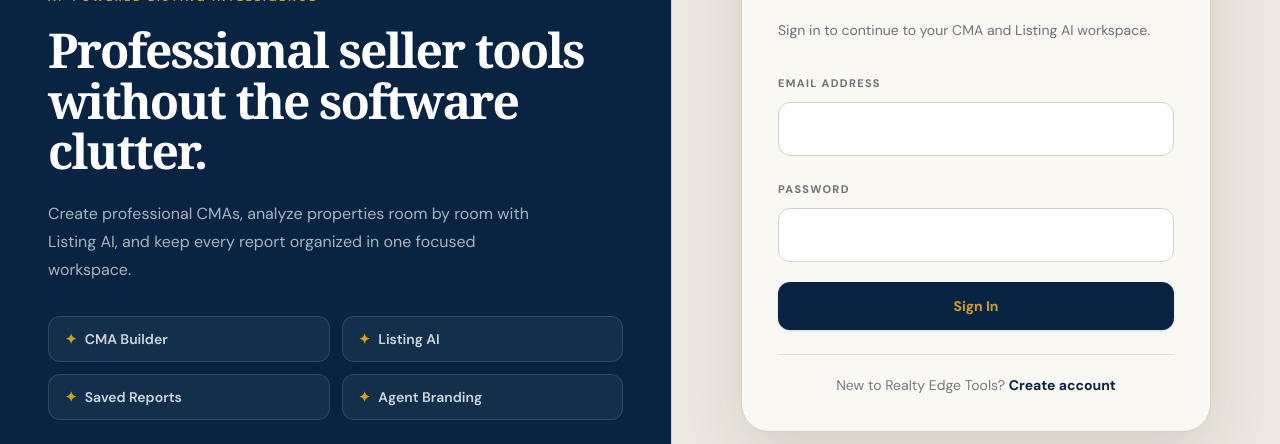
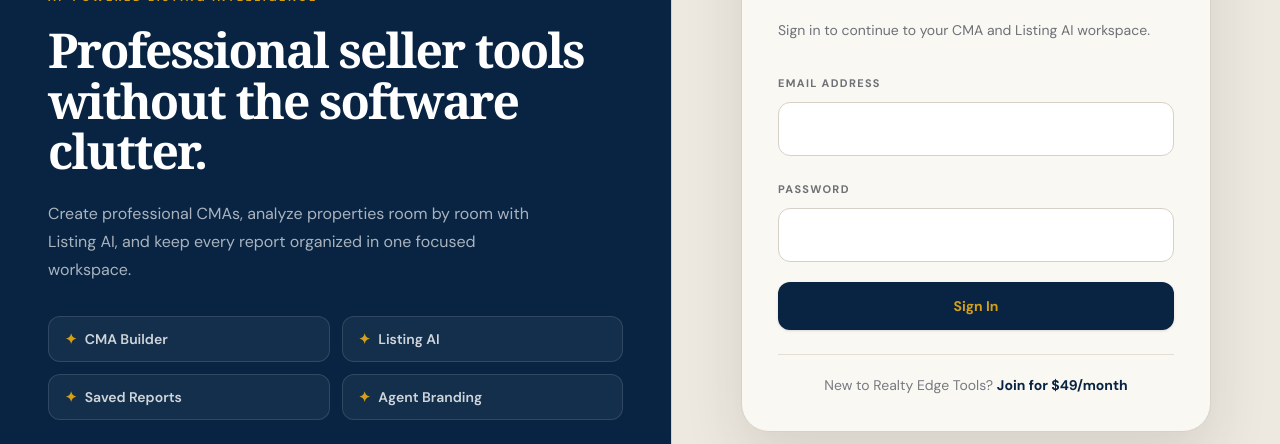
Before and after one commit to gregpett86/listingpilot-ai, a Next.js app: page /signin in a window 1280 px wide. Shown: the part 235-679 px from the top of the page. Built offline with nearby package versions, Linux system fonts and the light colour scheme.

Commit message:
Wire secure sign in client

```diff
--- a/src/app/signin/page.tsx
+++ b/src/app/signin/page.tsx
@@ -1,10 +1,10 @@
-import RepToolsAuthCard from "@/components/rep-tools-auth-card";
 import RepToolsAuthLayout from "@/components/rep-tools-auth-layout";
+import SigninClient from "./signin-client";
 
 export default function SigninPage() {
   return (
     <RepToolsAuthLayout>
-      <RepToolsAuthCard mode="signin" />
+      <SigninClient />
     </RepToolsAuthLayout>
   );
 }
```
